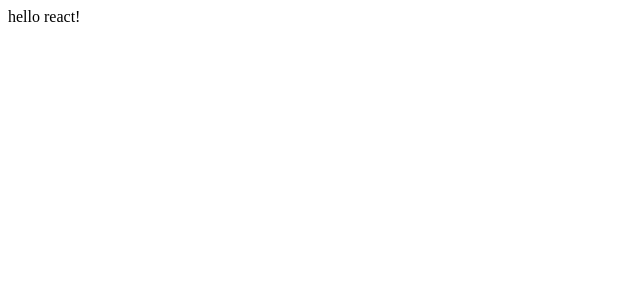
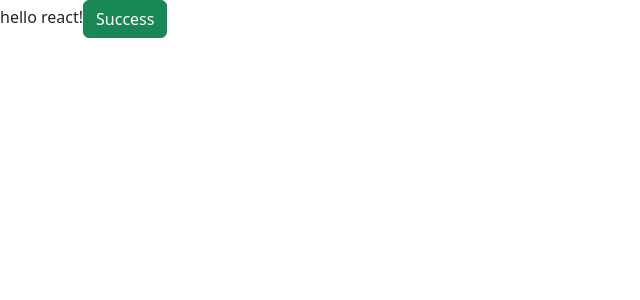
Before and after one commit to Ricciardi-F/YummyHub, a React (Create React App) app: page / in a window 1280 px wide. Shown: the top 300 px of the page, without its empty margins (0-640 px from the left). Built offline with nearby package versions, Linux system fonts and the light colour scheme.

Commit message:
chore: Add Bootstrap and update react-scripts for layout testing

```diff
--- a/package.json
+++ b/package.json
@@ -7,9 +7,10 @@
     "@testing-library/jest-dom": "^6.6.3",
     "@testing-library/react": "^16.3.0",
     "@testing-library/user-event": "^13.5.0",
+    "bootstrap": "^5.3.7",
     "react": "^19.1.0",
     "react-dom": "^19.1.0",
-    "react-scripts": "5.0.1",
+    "react-scripts": "^5.0.1",
     "web-vitals": "^2.1.4"
   },
   "scripts": {
--- a/public/index.html
+++ b/public/index.html
@@ -7,5 +7,6 @@
   </head>
   <body>
     <div id="root"></div>
+
   </body>
 </html>
--- a/src/App.js
+++ b/src/App.js
@@ -3,6 +3,8 @@
   return (
     <div>
       hello react!
+
+      <button type="button" className="btn btn-success">Success</button>
     </div>
   );
 }
--- a/src/index.js
+++ b/src/index.js
@@ -1,6 +1,7 @@
 import React from 'react';
 import ReactDOM from 'react-dom/client';
 import App from './App';
+import 'bootstrap/dist/css/bootstrap.min.css';
 
 
 const root = ReactDOM.createRoot(document.getElementById('root'));
```
Also changed, not shown: 1 other file (tests, documents, lock files or other folders).
